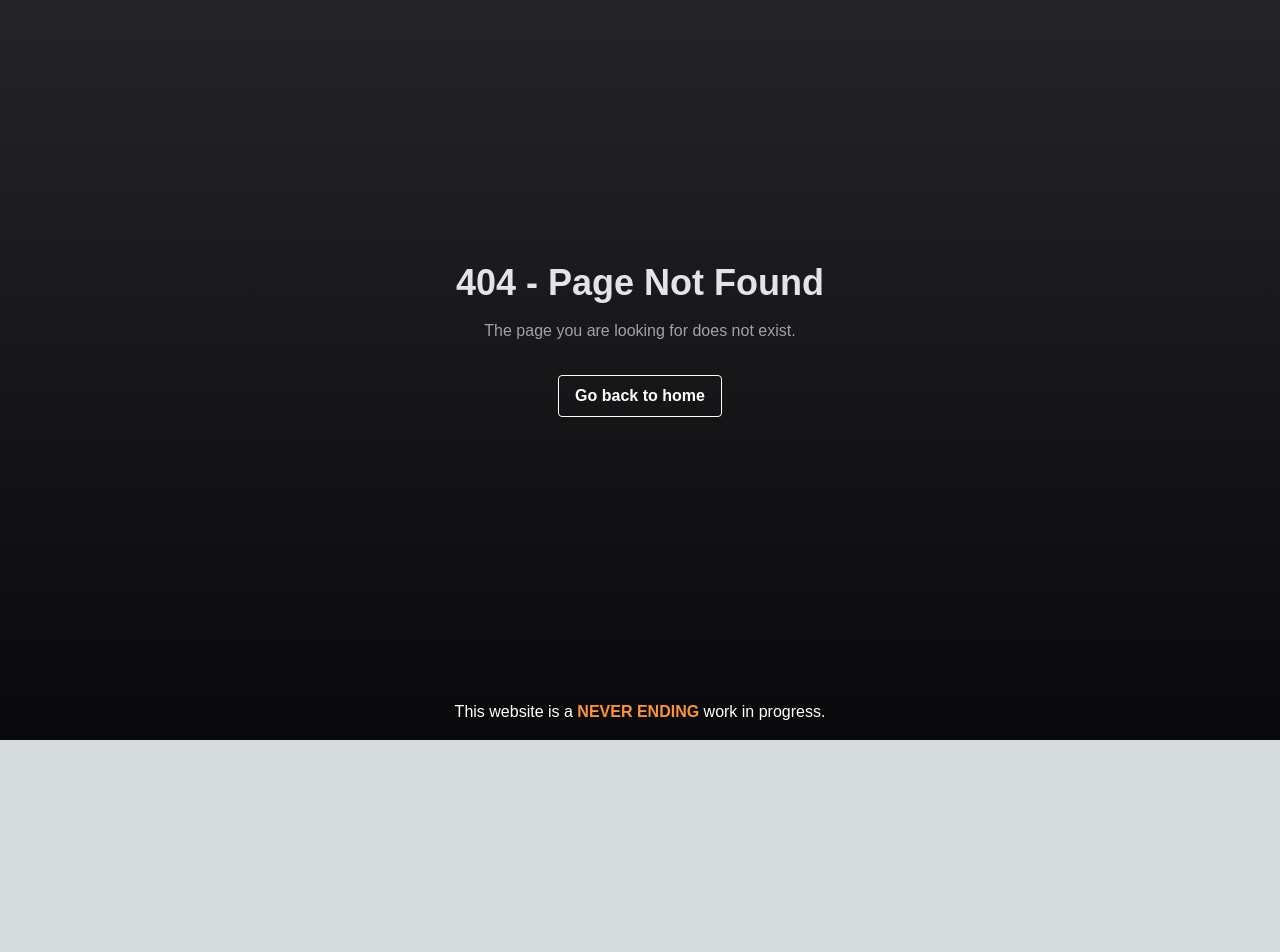
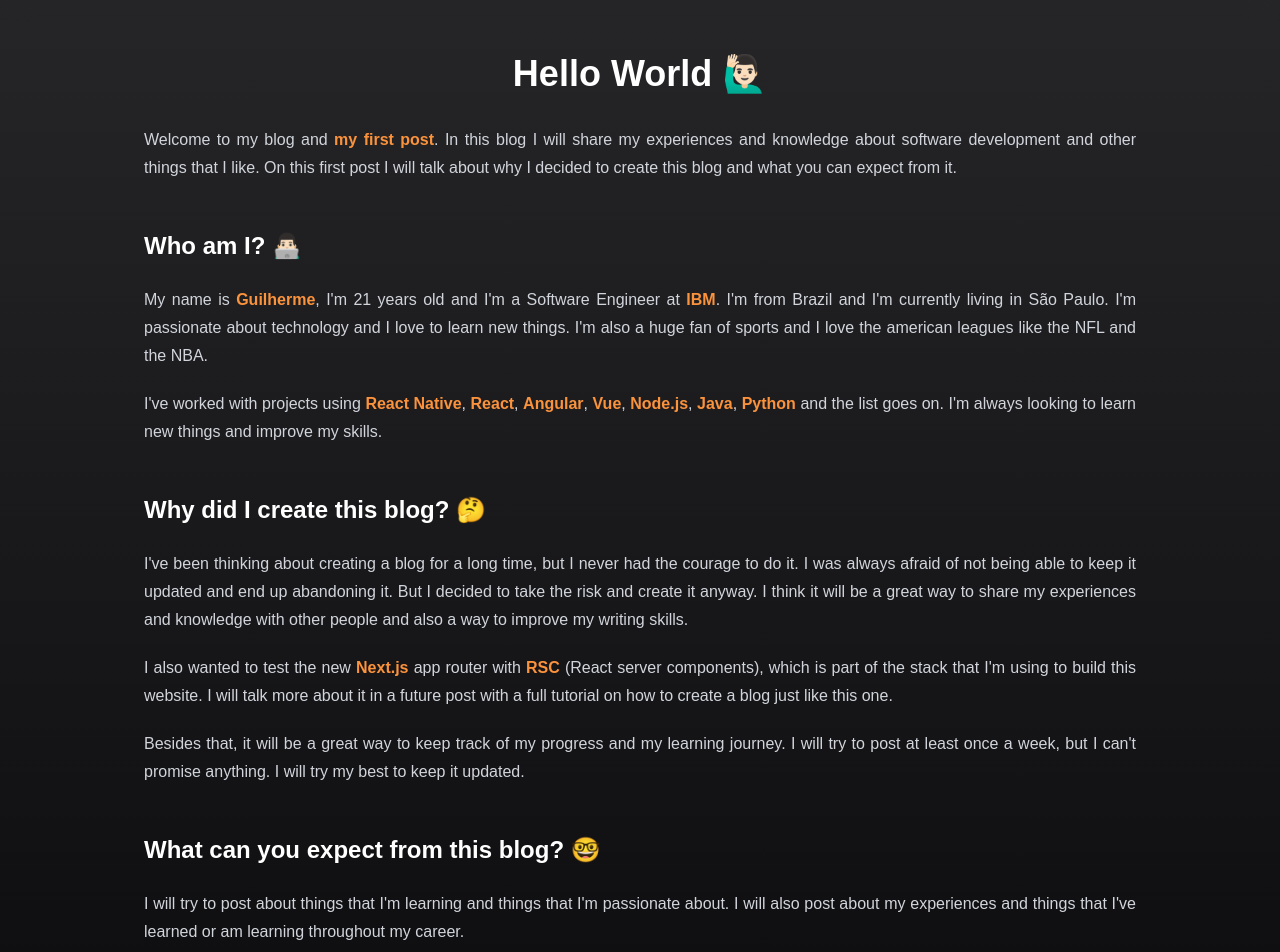
Before and after one commit to ouwargui/guisantos.dev, a Next.js app: page /blog/hello-world in a window 1280 px wide. Before the commit this address had no page. Shown: the part 60-1012 px from the top of the page. Before the commit the page ends 800 px from the top, so only its background shows below. Built offline with nearby package versions, Linux system fonts and the light colour scheme; a web font is replaced by a local one.

Commit message:
feat: create blog post page and a first post

```diff
--- a/package.json
+++ b/package.json
@@ -18,6 +18,7 @@
     "autoprefixer": "10.4.14",
     "eslint": "8.41.0",
     "eslint-config-next": "13.4.4",
+    "gray-matter": "^4.0.3",
     "next": "13.4.4",
     "postcss": "8.4.23",
     "prettier": "^2.8.8",
--- /dev/null
+++ b/src/app/blog/[slug]/page.tsx
@@ -0,0 +1,60 @@
+import {Markdown} from '@/components/markdown';
+import React from 'react';
+import fs from 'fs/promises';
+import {join} from 'path';
+import matter from 'gray-matter';
+
+type Props = {
+  params: {
+    slug: string;
+  };
+};
+
+const postsDirectory = join(process.cwd(), 'src', 'posts');
+
+async function getPostBySlug(slug: string, fields?: string[]) {
+  const file = await fs.readFile(join(postsDirectory, `${slug}.md`), 'utf8');
+  const {data, content} = matter(file);
+
+  type Items = {
+    [key: string]: string;
+  };
+
+  const items: Items = {};
+
+  if (!fields) {
+    return {
+      ...data,
+      content,
+    };
+  }
+
+  // Ensure only the minimal needed data is exposed
+  fields.forEach((field) => {
+    if (field === 'slug') {
+      items[field] = slug;
+    }
+
+    if (field === 'content') {
+      items[field] = content;
+    }
+
+    if (typeof data[field] !== 'undefined') {
+      items[field] = data[field];
+    }
+  });
+
+  return items;
+}
+
+export default async function BlogPost({params}: Props) {
+  const markdown = await getPostBySlug(params.slug);
+
+  return (
+    <main className="flex flex-1 w-full md:max-w-screen-md lg:max-w-screen-lg py-8 px-4">
+      <article className="w-full prose prose-sm prose-p:text-justify md:prose-base !max-w-full prose-h1:text-center prose-strong:accent prose-a:accent prose-invert">
+        <Markdown markdown={markdown['content']} />
+      </article>
+    </main>
+  );
+}
--- /dev/null
+++ b/src/posts/hello-world.md
@@ -0,0 +1,39 @@
+---
+title: 'My first blog post'
+excerpt: 'This is the excerpt of my first blog post'
+coverImage: '/assets/blog/hello-world/cover.jpg'
+date: '2023-05-31T03:27:00.892Z'
+author:
+  name: 'Guilherme Santos'
+  picture: 'https://github.com/ouwargui.png'
+ogImage:
+  url: '/assets/blog/hello-world/cover.jpg'
+---
+
+# Hello World 🙋🏻‍♂️
+
+Welcome to my blog and **my first post**. In this blog I will share my experiences and knowledge about software development and other things that I like. On this first post I will talk about why I decided to create this blog and what you can expect from it.
+
+## Who am I? 👨🏻‍💻
+
+My name is **Guilherme**, I'm 21 years old and I'm a Software Engineer at **IBM**. I'm from Brazil and I'm currently living in São Paulo. I'm passionate about technology and I love to learn new things. I'm also a huge fan of sports and I love the american leagues like the NFL and the NBA.
+
+I've worked with projects using **React Native**, **React**, **Angular**, **Vue**, **Node.js**, **Java**, **Python** and the list goes on. I'm always looking to learn new things and improve my skills.
+
+## Why did I create this blog? 🤔
+
+I've been thinking about creating a blog for a long time, but I never had the courage to do it. I was always afraid of not being able to keep it updated and end up abandoning it. But I decided to take the risk and create it anyway. I think it will be a great way to share my experiences and knowledge with other people and also a way to improve my writing skills.
+
+I also wanted to test the new **Next.js** app router with **RSC** (React server components), which is part of the stack that I'm using to build this website. I will talk more about it in a future post with a full tutorial on how to create a blog just like this one.
+
+Besides that, it will be a great way to keep track of my progress and my learning journey. I will try to post at least once a week, but I can't promise anything. I will try my best to keep it updated.
+
+## What can you expect from this blog? 🤓
+
+I will try to post about things that I'm learning and things that I'm passionate about. I will also post about my experiences and things that I've learned or am learning throughout my career.
+
+If you have any suggestions or want to talk about something, feel free to reach me on my [Email](mailto:me@guisantos.dev) or [LinkedIn](https://www.linkedin.com/in/guiksantos/). I will be happy to talk to you.
+
+## Conclusion 📝
+
+I hope you enjoyed this first post and I hope to see you again on the next one. Thanks for reading and have a nice day! 🤗
```
Also changed, not shown: 1 other file (tests, documents, lock files or other folders).
